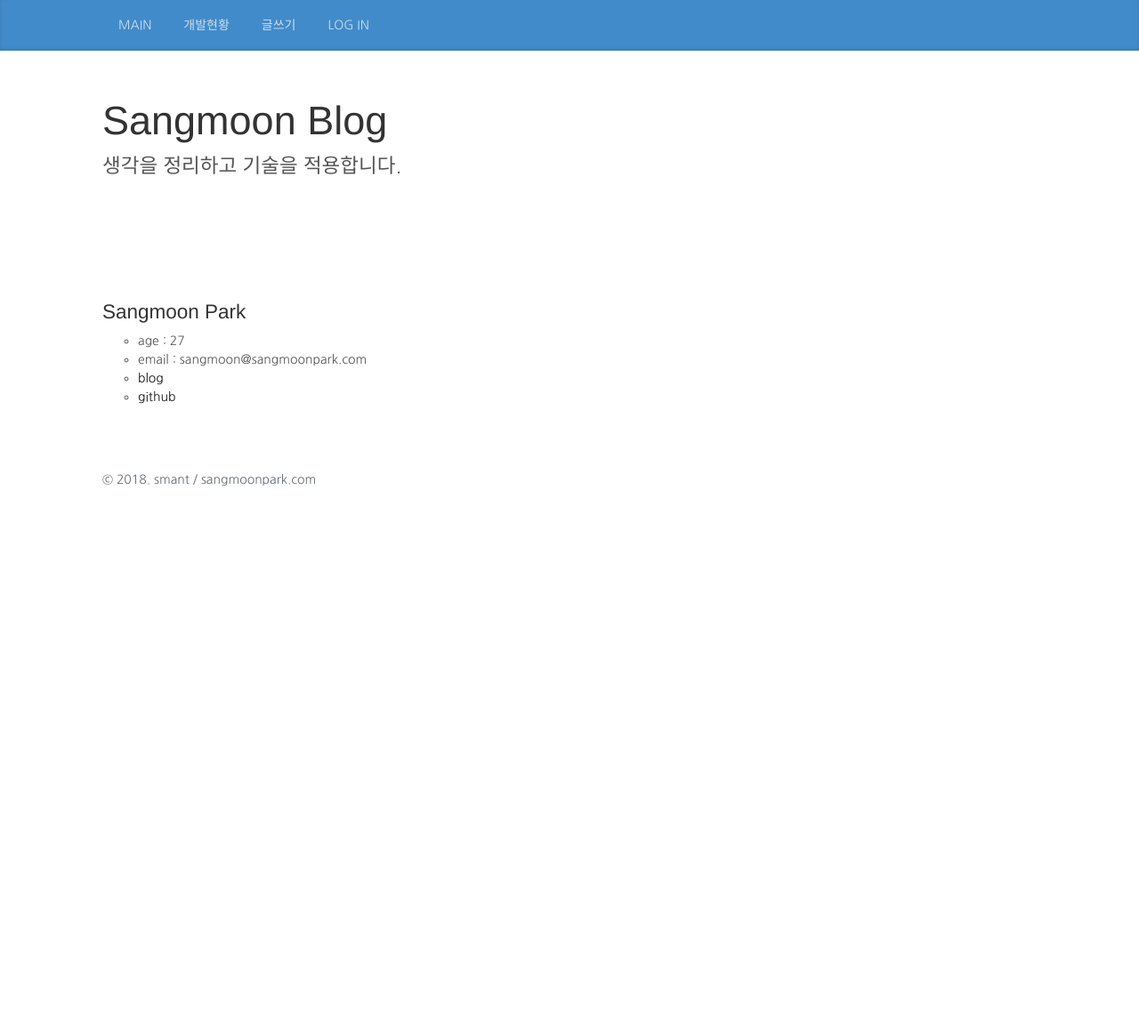
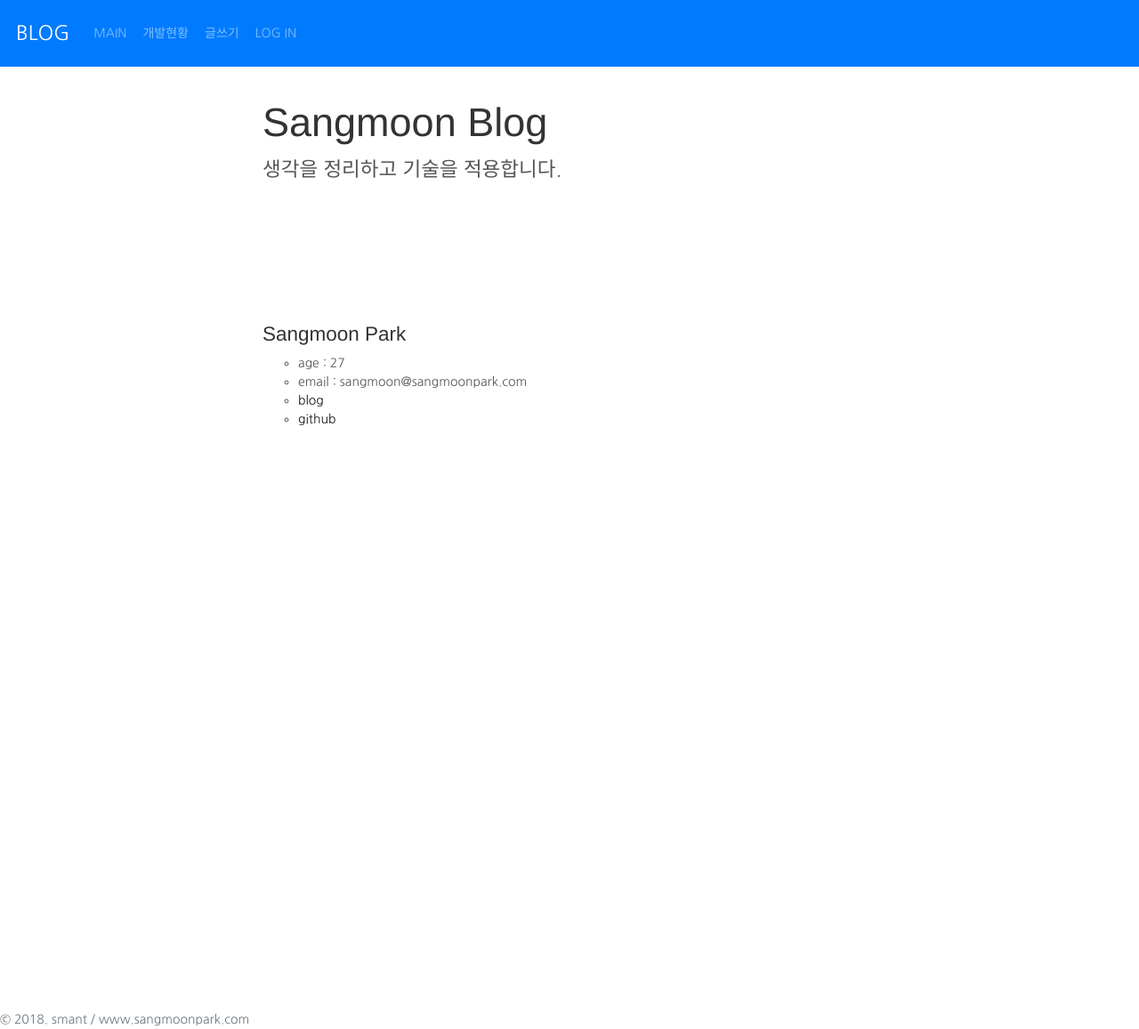
Before and after one commit to sangmoon/blog_project, a Django app: page /about in a window 1280 px wide. Shown: the whole page at 89% size. Before the commit the page ends 547 px from the top, so only its background shows below. Run offline with Django 3.2, Linux system fonts and the light colour scheme; parts of the project's set-up code (start-up, migrations or seed data) failed here and were passed over; some libraries are stand-ins or nearby versions; some web fonts are replaced.

Commit message:
화면 템플릿과 css 변경 bootstrap 버전 업

```diff
--- a/apps/static/base1.css
+++ b/apps/static/base1.css
@@ -2,7 +2,7 @@
 @import url('https://spoqa.github.io/spoqa-han-sans/css/SpoqaHanSans-kr.css');
 
 /*
- to do: css를 media, body, header, main, footer  순으로 정리해서 적용해야한다. 이는 가독성을 높이는 방
+ to do: css를 media, body, header, main, footer  순으로 정리해서 적용해야한다. 이는 가독성을 높이는 방법
 
 */
 
@@ -69,18 +69,26 @@ h6,
   background-color: transparent;
 }
 
-header a{
-    color: #151515;
-}
+
 
 nav a{
     text-transform: uppercase;
 }
 
+header {
+  margin-top: 2rem;
+}
+
+header a{
+    color: #151515;
+}
+
+
+
 /* main */
 .main{
       margin-top:100px;
-    min-height: 100%;
+      min-height: 100vh;
 }
 
 .main a{
@@ -112,9 +120,13 @@ nav a{
 
 /* footer */
 footer{
-    position: relative;
-    bottom: 0px;
-    width:100%;
-    height :60px;
-    margin-top: 2rem;
+
+  height :30px;
+  padding-top: 10px;
+  margin-top: auto;
+
 }
+
+footer p{
+  margin-bottom: 0px;
+}
--- a/apps/templates/base.html
+++ b/apps/templates/base.html
@@ -6,7 +6,7 @@
   <meta http-equiv="X-UA-Compatible" content="IE=edge">
   <meta name="viewport" content="width=device-width, initial-scale=1">
   <title>개발자 블로그</title>
-        <link rel="stylesheet" href="https://maxcdn.bootstrapcdn.com/bootstrap/4.0.0-alpha.6/css/bootstrap.min.css" integrity="sha384-rwoIResjU2yc3z8GV/NPeZWAv56rSmLldC3R/AZzGRnGxQQKnKkoFVhFQhNUwEyJ" crossorigin="anonymous">
+  <link rel="stylesheet" href="https://stackpath.bootstrapcdn.com/bootstrap/4.1.1/css/bootstrap.min.css" integrity="sha384-WskhaSGFgHYWDcbwN70/dfYBj47jz9qbsMId/iRN3ewGhXQFZCSftd1LZCfmhktB" crossorigin="anonymous">
    <link rel="stylesheet" type="text/css" href="/static/base1.css">
   <link rel="stylesheet" type="text/css" href="/static/colorful.css">
 
@@ -14,26 +14,41 @@
 </head>
 
 <body>
+
+  <nav class="nav navbar navbar-expand-sm navbar-dark bg-primary">
+    <a class="navbar-brand" href="#">Blog</a>
+
+    <button class="navbar-toggler" type="button" data-toggle="collapse" data-target="#topNavBar" aria-controls="topNavBar" aria-expanded="false" aria-label="Toggle navagation">
+
+      <span class="navbar-toggler-icon"></span>
+    </button>
+
+    <div class="collapse navbar-collapse" id="topNavBar">
+      <ul class="navbar-nav mr-auto">
+        <li class="nav-item"><a class="nav-link" href="/">Main</a></li>
+        <li class="nav-item"><a class="nav-link" href="/article/6" id="develop">개발현황</a></li>
+        <li class="nav-item"><a class="nav-link" href="/write" id="write_link">글쓰기</a></li>
+      {% if request.user.is_authenticated %}
+        <li class="nav-item"><a class="nav-link" href= "/logout?next={{request.path}}" id='log_out'>log out</a></li>
+      {% else %}
+        <li class="nav-item"><a class="nav-link" href= "/login?next={{request.path}}" id="log_in">log in</a></li>
+      {% endif %}
+    </ul>
+    </div>
+  </nav>
+
+
+
   <header>
-          <div class="blog-masthead">
+    <div class="blog-header">
       <div class="container">
-              <nav class="nav">
-                <a class="nav-link" href="/">Main</a>
-                <a class="nav-link" href="/article/6" id="develop">개발현황</a>
-                <a class="nav-link" href="/write" id="write_link">글쓰기</a>
-                {% if request.user.is_authenticated %}
-                        <a class="nav-link" href= "/logout?next={{request.path}}" id='log_out'>log out</a>
-                        {% else %}
-                        <a class="nav-link" href= "/login?next={{request.path}}" id="log_in">log in</a>
-                        {% endif %}
-              </nav>
+        <div class="row">
+          <div class="col-md-2"></div>
+            <div class="col-md-8 col-md-offset-2">
+               <h1 class="blog-title">Sangmoon Blog</h1>
+              <p class="lead blog-description">생각을 정리하고 기술을 적용합니다.</p>
             </div>
           </div>
-
-          <div class="blog-header">
-            <div class="container">
-              <h1 class="blog-title">Sangmoon Blog</h1>
-              <p class="lead blog-description">생각을 정리하고 기술을 적용합니다.</p>
         </div>
       </div>
   </header>
@@ -41,7 +56,8 @@
   <div class="main">
       <div class="container">
           <div class="row">
-                    <div class="col-md-9 col-md-offset-2">
+              <div class="col-md-2"></div>
+              <div class="col-md-8 col-md-offset-2">
                   <div class="content">
                   {% block content %}{% endblock %}
                   </div>
@@ -52,9 +68,7 @@
 
 
   <footer>
-            <div class="container">
-                <p class="text-muted">&copy; 2018. smant / sangmoonpark.com</p>
-            </div>
+    <p class="text-muted">&copy; 2018. smant / www.sangmoonpark.com</p>
   </footer>
   <script src="https://code.jquery.com/jquery-3.3.1.min.js" integrity="sha256-FgpCb/KJQlLNfOu91ta32o/NMZxltwRo8QtmkMRdAu8=" crossorigin="anonymous"></script>
   <script src="https://cdnjs.cloudflare.com/ajax/libs/tether/1.4.0/js/tether.min.js" integrity="sha384-DztdAPBWPRXSA/3eYEEUWrWCy7G5KFbe8fFjk5JAIxUYHKkDx6Qin1DkWx51bBrb" crossorigin="anonymous"></script>
```
Also changed, not shown: 1 other file. Lines whose indentation alone changed are shown as unchanged.
